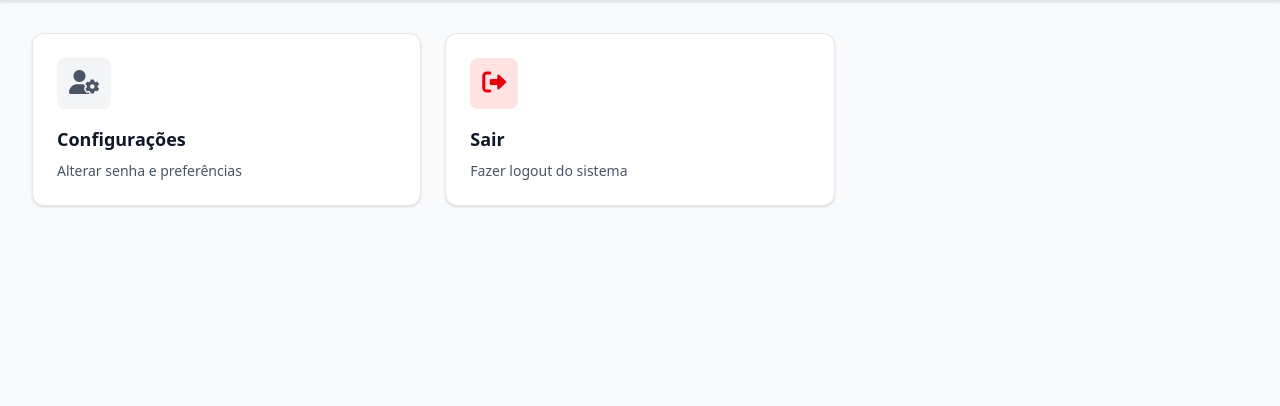
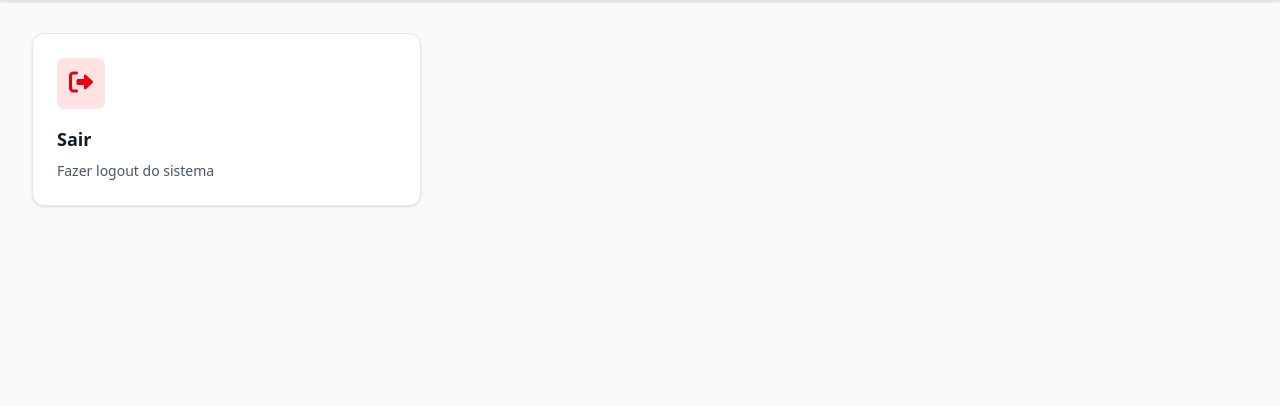
Before and after one commit to SilmaraAlmeida/projetoExtensao, a PHP site: template app/View/sistema/homeSistema.php in a window 1280 px wide. Shown: the part 208-614 px from the top of the page. Run offline with PHP 8.4, Linux system fonts and the light colour scheme; the template is opened without the code that fills it, so the values that code supplies are empty; style sheets or scripts are compiled from the project's sources; some libraries are stand-ins or nearby versions.

Commit message:
remove vagas populares e card configuracoes da homeSistema

```diff
--- a/app/View/sistema/homeSistema.php
+++ b/app/View/sistema/homeSistema.php
@@ -229,17 +229,6 @@
 
             <!-- CARDS COMUNS PARA TODOS OS USUÁRIOS -->
 
-            <!-- Configurações de Conta -->
-            <a href="<?= baseUrl() ?>usuario/configuracoes" class="bg-white rounded-xl shadow-sm border border-gray-200 p-6 hover:shadow-md transition-shadow duration-200 group">
-                <div class="flex items-center justify-between mb-4">
-                    <div class="p-3 bg-gray-100 rounded-lg group-hover:bg-gray-200 transition-colors duration-200">
-                        <i class="fas fa-user-cog text-2xl text-gray-600"></i>
-                    </div>
-                </div>
-                <h3 class="text-lg font-semibold text-gray-900 mb-2">Configurações</h3>
-                <p class="text-gray-600 text-sm">Alterar senha e preferências</p>
-            </a>
-
             <!-- Sair do Sistema -->
             <a href="<?= baseUrl() ?>login/signOut" class="bg-white rounded-xl shadow-sm border border-gray-200 p-6 hover:shadow-md transition-shadow duration-200 group">
                 <div class="flex items-center justify-between mb-4">
```
Also changed, not shown: app/View/vagas.php (+0 -17 lines).
